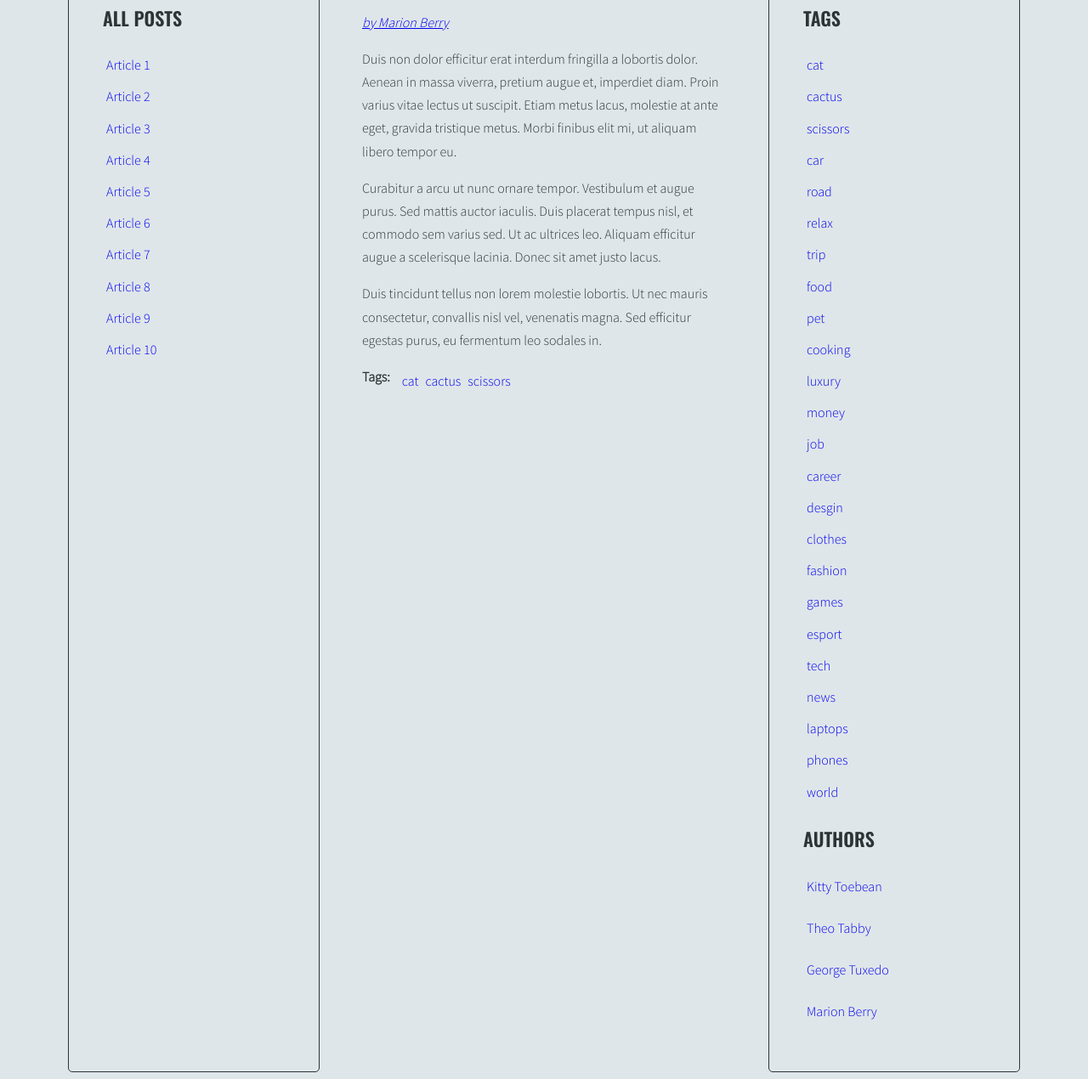
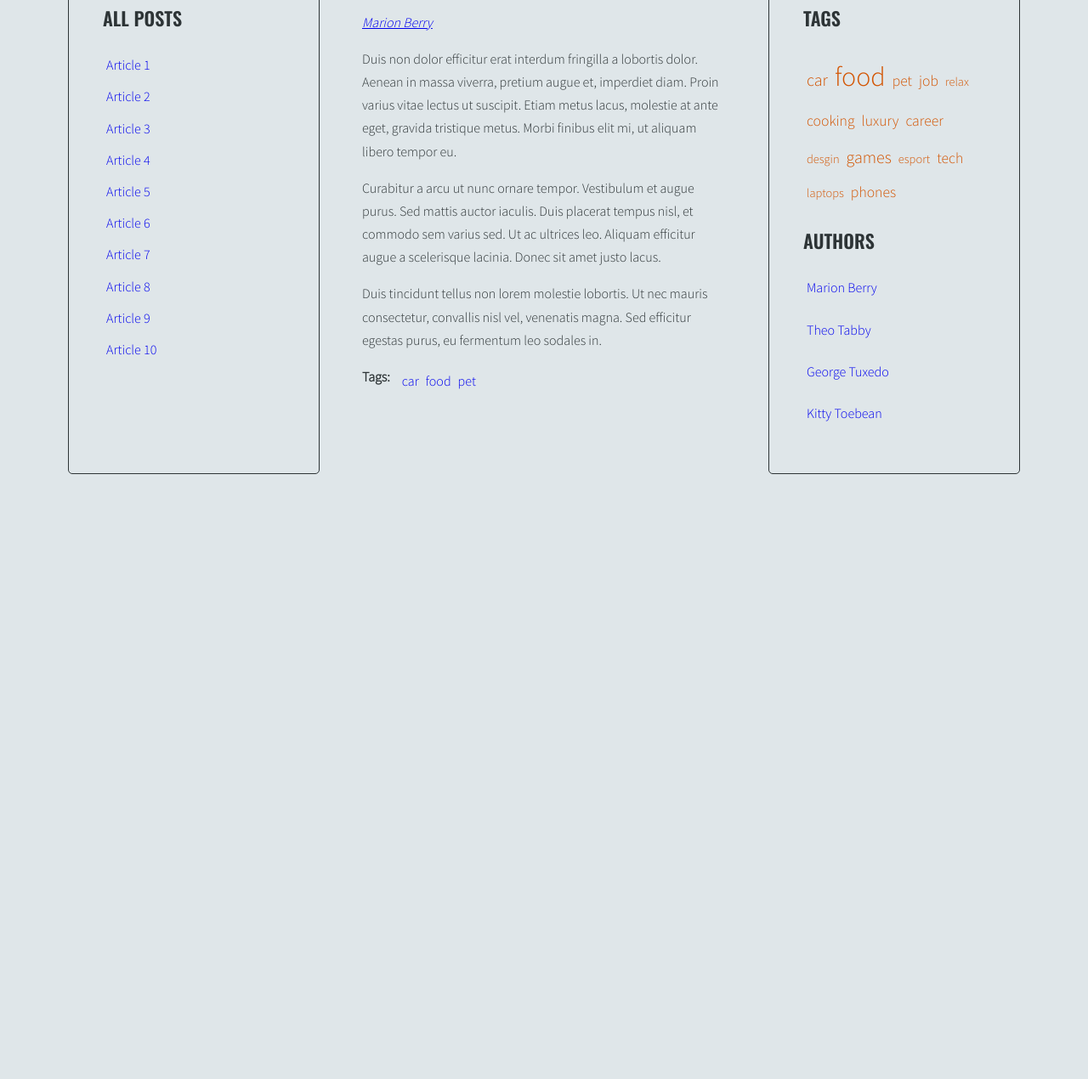
Before and after one commit to filip-taczkowski/javascript-blog, a website: page index.html in a window 1280 px wide. Shown: the part 300-1570 px from the top of the page at 85% size. After the commit the page ends 876 px from the top, so only its background shows below. Drawn offline with nearby package versions, Linux system fonts and the light colour scheme.

Commit message:
Update generateAuthors and generateTags functions

```diff
--- a/index.html
+++ b/index.html
@@ -17,7 +17,7 @@
               </ul>
             </aside>
             <section class="posts">
-              <article class="post active" id="article-1" data-tags="cat cactus scissors" data-author="Marion Berry">
+              <article class="post active" id="article-1" data-tags="car food pet" data-author="Marion Berry">
                 <h3 class="post-title">Article 1</h3>
                 <p class="post-author"></p>
                 <div class="post-content">
@@ -33,7 +33,7 @@
                   </ul>
                 </div>
               </article>
-              <article class="post" id="article-2" data-tags="car road relax trip" data-author="Theo Tabby">
+              <article class="post" id="article-2" data-tags="car job relax food" data-author="Theo Tabby">
                 <h3 class="post-title">Article 2</h3>
                 <p class="post-author"></p>
                 <div class="post-content">
@@ -49,7 +49,7 @@
                   </ul>
                 </div>
               </article>
-              <article class="post" id="article-3" data-tags="cat food pet" data-author="George Tuxedo">
+              <article class="post" id="article-3" data-tags="cooking food pet" data-author="George Tuxedo">
                 <h3 class="post-title">Article 3</h3>
                 <p class="post-author"></p>
                 <div class="post-content">
@@ -80,7 +80,7 @@
                   </ul>
                 </div>
               </article>
-              <article class="post" id="article-5" data-tags="car luxury money job career" data-author="Marion Berry">
+              <article class="post" id="article-5" data-tags="car luxury food job career" data-author="Marion Berry">
                 <h3 class="post-title">Article 5</h3>
                 <p class="post-author"></p>
                 <div class="post-content">
@@ -96,7 +96,7 @@
                   </ul>
                 </div>
               </article>
-              <article class="post" id="article-6" data-tags="desgin clothes fashion" data-author="George Tuxedo">
+              <article class="post" id="article-6" data-tags="desgin luxury career" data-author="George Tuxedo">
                 <h3 class="post-title">Article 6</h3>
                 <p class="post-author"></p>
                 <div class="post-content">
@@ -128,7 +128,7 @@
                   </ul>
                 </div>
               </article>
-              <article class="post" id="article-8" data-tags="tech news laptops" data-author="Theo Tabby">
+              <article class="post" id="article-8" data-tags="tech games laptops" data-author="Theo Tabby">
                 <h3 class="post-title">Article 8</h3>
                 <p class="post-author"></p>
                 <div class="post-content">
@@ -144,7 +144,7 @@
                   </ul>
                 </div>
               </article>
-              <article class="post" id="article-9" data-tags="news phones tech" data-author="Marion Berry">
+              <article class="post" id="article-9" data-tags="games phones tech" data-author="Marion Berry">
                 <h3 class="post-title">Article 9</h3>
                 <p class="post-author"></p>
                 <div class="post-content">
@@ -160,7 +160,7 @@
                   </ul>
                 </div>
               </article>
-              <article class="post" id="article-10" data-tags="world" data-author="George Tuxedo">
+              <article class="post" id="article-10" data-tags="phones" data-author="George Tuxedo">
                 <h3 class="post-title">Article 10</h3>
                 <p class="post-author"></p>
                 <div class="post-content">
@@ -183,26 +183,6 @@
               </ul>
               <h2 class="section-title">Authors</h2>
               <ul class="list authors">
-                <li>
-                  <a href="#">
-                    <span class="author-name">Kitty Toebean</span>
-                  </a>
-                </li>
-                <li>
-                  <a href="#">
-                    <span class="author-name">Theo Tabby</span>
-                  </a>
-                </li>
-                <li>
-                  <a href="#">
-                    <span class="author-name">George Tuxedo</span>
-                  </a>
-                </li>
-                <li>
-                  <a href="#">
-                    <span class="author-name">Marion Berry</span>
-                  </a>
-                </li>
               </ul>
             </aside>
           </main>
--- a/js/script.js
+++ b/js/script.js
@@ -40,7 +40,10 @@
     optTitleListSelector = '.titles',
     optArticleTagSelector = '.post-tags .list',
     optArticleAuthorSelector = '.post-author',
-    optTagsListSelector = '.tags .list';
+    optTagsListSelector = '.tags.list',
+    optCloudClassCount = 5,
+    optCloudClassPrefix = 'tag-size-',
+    optAuthorListSelector = '.list.authors';
 
   function generateTitleLinks(customSelector = '') {
 
@@ -90,50 +93,109 @@
 
   generateTitleLinks();
 
-  function generateTags() {
+  function calculateTagsParams(tags) {
+    const tagsParams = {
+      min: 99999999,
+      max: 0
+    };
+
+    for (let tag in tags) {
+      tagsParams.min = Math.min(tags[tag], tagsParams.min);
+      tagsParams.max = Math.max(tags[tag], tagsParams.max);
+    }
+
+    console.log('tagsParams: ', tagsParams);
+
+    return tagsParams;
+
+  }
+
+  function calculateTagClass(count, params){
+    const normalizedCount = count - params.min;
+
+    const normalizedMax = params.max - params.min;
+
+    const percentage = normalizedCount / normalizedMax;
+
+    const classNumber = Math.floor( percentage * (optCloudClassCount - 1) + 1 );
+
+    return classNumber;
+
+  }
+
+  function generateTags(){
+    /* [NEW] create a new variable allTags with an empty array */
+    let allTags = {};
+
     /* find all articles */
     const articles = document.querySelectorAll(optArticleSelector);
-    //console.log('articles:', articles);
+    console.log('generateTags - articles: ', articles);
 
     /* START LOOP: for every article: */
     for (let article of articles) {
 
       /* find tags wrapper */
-      const tagsList = article.querySelector(optArticleTagSelector);
-      //console.log('tag wrapper: ', tagsList);
-      tagsList.innerHTML = '';
+      const tagsWrapper = article.querySelector(optArticleTagSelector);
+      console.log('generateTags - tagswrapper: ', tagsWrapper);
 
       /* make html variable with empty string */
       let html = '';
 
       /* get tags from data-tags attribute */
       const articleTags = article.getAttribute('data-tags');
-      //console.log('article tags: ', articleTags);
+      console.log('generateTags - articleTags: ', articleTags);
 
       /* split tags into array */
       const articleTagsArray = articleTags.split(' ');
-      //console.log('tags array: ', articleTagsArray);
+      console.log('generateTags - articleTagsArray: ', articleTagsArray);
+
 
       /* START LOOP: for each tag */
-      for (let tag of articleTagsArray) {
-        //console.log('tag: ', tag);
+      for (let articleTag of articleTagsArray) {
 
         /* generate HTML of the link */
-        const linkHTML = '<li><a href="#tag-' + tag + '">' + tag + '</a></li>';
-        //console.log('linkHTML: ', linkHTML);
+        const linkHTML = '<li><a href="#tag-' + articleTag + '">' + articleTag + '</a></li>';
+        console.log ('generateTags - linkHTML', linkHTML);
 
         /* add generated code to html variable */
         html += linkHTML;
-        //console.log('html: ', html);
+
+        /* [NEW] check if this link is NOT already in allTags */
+        // eslint-disable-next-line no-prototype-builtins
+        if(!allTags.hasOwnProperty(articleTag)){
+          /* [NEW] add generated code to allTags array */
+          allTags[articleTag] = 1;
+        } else {
+          allTags[articleTag]++;
+        }
 
       /* END LOOP: for each tag */
       }
 
       /* insert HTML of all the links into the tags wrapper */
-      tagsList.innerHTML = html;
+      tagsWrapper.innerHTML = html;
 
     /* END LOOP: for every article: */
     }
+
+    /* [NEW] find list of tags in right column */
+    const tagList = document.querySelector(optTagsListSelector);
+
+
+    const tagsParams = calculateTagsParams(allTags);
+    console.log('tagsParams:', tagsParams);
+    /* [NEW] create vaiable for all links HTML code */
+    let allTagsHTML = '';
+
+    /* START LOOP: for each tag in allTags */
+    for (let tag in allTags){
+      /* [NEW] generate code of a link and add it to allTagsHTML */
+      allTagsHTML += '<li><a href="#tag-' + tag + '" class="' + optCloudClassPrefix + calculateTagClass(allTags[tag], tagsParams) + '">' + tag + '</a></li>';
+    }
+    /* [NEW] END LOOP: for each tag in allTags */
+
+    /* [NEW] add html from allTagsHTML to tagList */
+    tagList.innerHTML = allTagsHTML;
   }
 
   generateTags();
@@ -194,6 +256,7 @@
     for ( let tagLink of tagLinks){
       /* add tagClickHandler as event listener for that link */
       tagLink.addEventListener('click', tagClickHandler);
+      console.log(tagLink);
     }
     /* END LOOP: for each link */
   }
@@ -201,6 +264,8 @@
   addClickListenersToTags();
 
   function generateAuthors() {
+    let allAuthors = [];
+
     /* find all articles */
     const articles = document.querySelectorAll(optArticleSelector);
     console.log('author articles: ', articles);
@@ -217,13 +282,25 @@
       console.log('author: ', author);
 
       /* generate html for author link */
-      const authorLink = '<a href="#author-' + author + '">by ' + author + '</a>';
+      const authorLink = '<a href="#author-' + author + '">' + author + '</a>';
+      const authorListLink = '<li><a href="#author-' + author + '">' + author + '</a></li>';
+
+
+      if (allAuthors.indexOf(authorListLink) == -1){
+        allAuthors.push(authorListLink);
+      }
 
       /* add html to author wrapper */
       authorWrapper.innerHTML = authorLink;
 
     /* END LOOP for every article */
     }
+    console.log('allAuthors: ', allAuthors);
+
+    const authorList = document.querySelector(optAuthorListSelector);
+
+    authorList.innerHTML = allAuthors.join(' ');
+
   }
 
   generateAuthors();
@@ -288,66 +365,4 @@
   }
 
   addClickListenersToAuthors();
-
-  function generateTags(){
-    /* [NEW] create a new variable allTags with an empty array */
-    let allTags = [];
-
-    /* find all articles */
-    const articles = document.querySelectorAll(optArticleSelector);
-    console.log('generateTags - articles: ', articles);
-
-    /* START LOOP: for every article: */
-    for (let article of articles) {
-
-      /* find tags wrapper */
-      const tagsWrapper = article.querySelector(optArticleTagSelector);
-      console.log('generateTags - tagswrapper: ', tagsWrapper);
-
-      /* make html variable with empty string */
-      let html = '';
-
-      /* get tags from data-tags attribute */
-      const articleTags = article.getAttribute('data-tags');
-      console.log('generateTags - articleTags: ', articleTags);
-
-      /* split tags into array */
-      const articleTagsArray = articleTags.split(' ');
-      console.log('generateTags - articleTagsArray: ', articleTagsArray);
-
-
-      /* START LOOP: for each tag */
-      for (let articleTag of articleTagsArray) {
-
-        /* generate HTML of the link */
-        const linkHTML = '<li><a href="tag-' + articleTag + '">' + articleTag + '</a></li>';
-        console.log ('generateTags - linkHTML', linkHTML);
-
-        /* add generated code to html variable */
-        html += linkHTML;
-
-        /* [NEW] check if this link is NOT already in allTags */
-        if(allTags.indexOf(linkHTML) == -1){
-          /* [NEW] add generated code to allTags array */
-          allTags.push(linkHTML);
-        }
-
-      /* END LOOP: for each tag */
-      }
-
-      /* insert HTML of all the links into the tags wrapper */
-      tagsWrapper.innerHTML = html;
-
-    /* END LOOP: for every article: */
-    }
-
-    /* [NEW] find list of tags in right column */
-    const tagList = document.querySelector('.tags');
-
-    /* [NEW] add html from allTags to tagList */
-    tagList.innerHTML = allTags.join(' ');
-  }
-
-  generateTags();
-
 }
--- a/sass/style.scss
+++ b/sass/style.scss
@@ -4,7 +4,9 @@
 
 $color-light: #dfe6e9;
 $color-dark: #2d3436;
-$color-accent: #d63031;
+$color-accent: #c0392b;
+$color-tag: #d35400;
+$color-tag-visited: #f1c40f;
 
 $font-logo: 'Sacramento', cursive;
 $font-header: 'Oswald', sans-serif;
@@ -154,3 +156,62 @@ body {
   color: $color-accent;
   font-family: $font-header;
 }
+
+/* tag sizes */
+.sidebar-right {
+  .tags.list {
+    li {
+      display: inline-block;
+      color: orange;
+    }
+  }
+}
+
+.tag-size-1 {
+  font-size: 0.9em;
+
+  color: $color-tag;
+
+  &:visited {
+    color: $color-tag-visited;
+  }
+}
+
+.tag-size-2 {
+  font-size: 1.1em;
+
+  color: $color-tag;
+
+  &:visited {
+    color: $color-tag-visited;
+  }
+}
+
+.tag-size-3 {
+  font-size: 1.25em;
+
+  color: $color-tag;
+
+  &:visited {
+    color: $color-tag-visited;
+  }
+}
+
+.tag-size-4 {
+  font-size: 1.5em;
+
+  color: $color-tag;
+
+  &:visited {
+    color: $color-tag-visited;
+  }
+}
+
+.tag-size-5 {
+  font-size: 2em;
+  color: $color-tag;
+
+  &:visited {
+    color: $color-tag-visited;
+  }
+}
```
Also changed, not shown: css/style.css, 1 other file.
